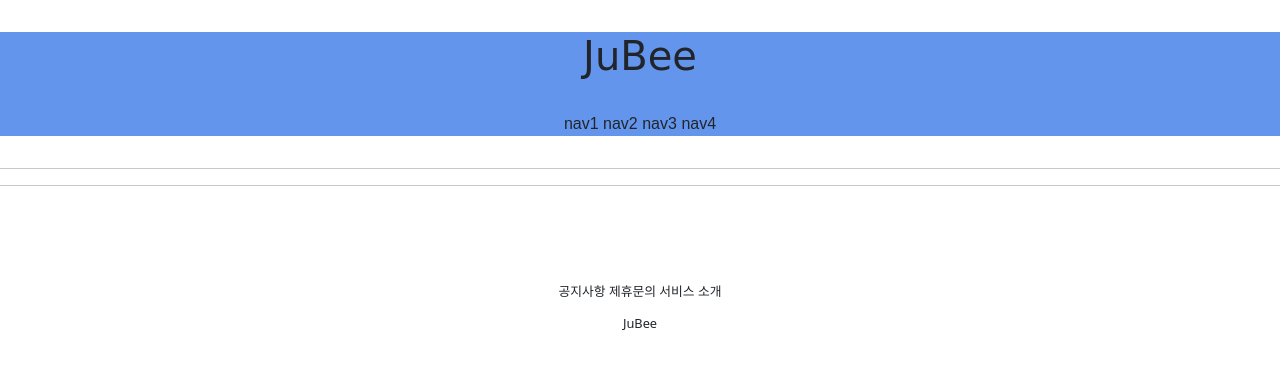
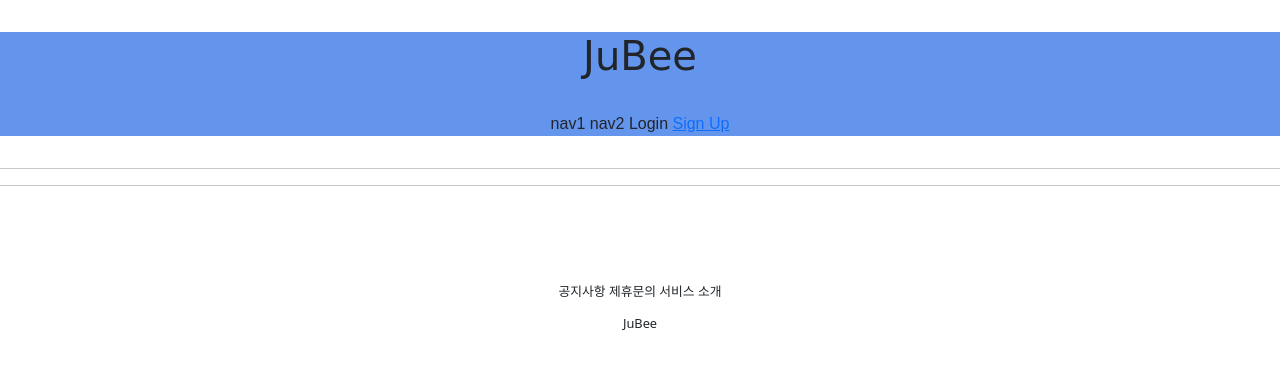
Before and after one commit to qqqaa999/gai_5_1, a Django app: template templates/base.html in a window 1280 px wide. Shown: the top 369 px of the page. Run offline with Django 3.2, Linux system fonts and the light colour scheme; the template is opened without the code that fills it, so the values that code supplies are empty; parts of the project's set-up code (start-up, migrations or seed data) failed here and were passed over; some web fonts are replaced.

Commit message:
2021-07-13

```diff
--- a/accountapp/templates/accountapp/create.html
+++ b/accountapp/templates/accountapp/login.html
@@ -4,10 +4,10 @@
 
     <div class="text-center">
         <div class="m-5">
-            <h4>Sing Up</h4>
+            <h4>Login</h4>
         </div>
         <div>
-            <form action="{% url 'accountapp:create' %}" method="post">
+            <form action="{% url 'accountapp:login' %}" method="post">
                 {% csrf_token %}
                 {{ form }}
 
--- a/dp_1/settings.py
+++ b/dp_1/settings.py
@@ -13,7 +13,7 @@ import os
 from pathlib import Path
 
 # Build paths inside the project like this: BASE_DIR / 'subdir'.
-
+from django.urls import reverse_lazy
 
 BASE_DIR = Path(__file__).resolve().parent.parent
 locale_env = open(os.path.join(BASE_DIR,'.env'))
@@ -142,3 +142,6 @@ STATICFILES_DIRS = [
 # https://docs.djangoproject.com/en/3.2/ref/settings/#default-auto-field
 
 DEFAULT_AUTO_FIELD = 'django.db.models.BigAutoField'
+
+LOGIN_REDIRECT_URL = reverse_lazy('accountapp:hello_world')
+LOGOUT_REDIRECT_URL = reverse_lazy('accountapp:login')
--- a/templates/hrader.html
+++ b/templates/hrader.html
@@ -7,8 +7,15 @@
 
         <span>nav1</span>
         <span>nav2</span>
-        <span>nav3</span>
-        <span>nav4</span>
+        <span>
+            <a href="{% url 'accountapp:login' %}"></a>
+            Login
+        </span>
+        <span>
+            <a href="{% url 'accountapp:create' %}">
+                Sign Up
+            </a>
+        </span>
     </div>
 
 </div>
```
